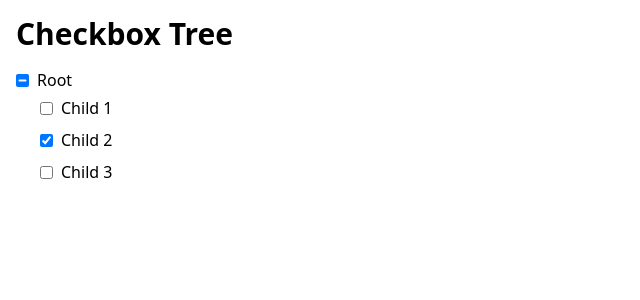
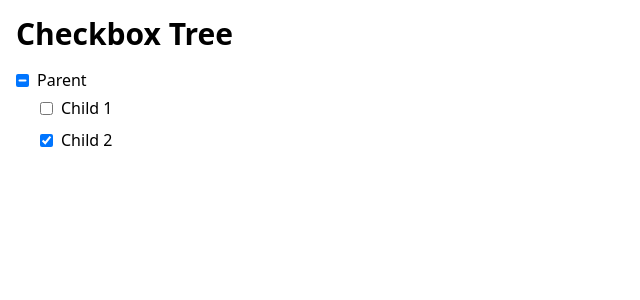
Before and after one commit to jhillgithub/checkbox-tree, a React (Vite) app: page / in a window 1280 px wide. Shown: the top 300 px of the page, without its empty margins (0-640 px from the left). Built offline with nearby package versions, Linux system fonts and the light colour scheme.

Commit message:
add fetch data hook

```diff
--- a/src/App.jsx
+++ b/src/App.jsx
@@ -1,16 +1,21 @@
 import React from "react";
 import { Tree } from "./components/Tree";
-
-const data = {
-  name: "Root",
-  children: [
-    { name: "Child 1" },
-    { name: "Child 2", checked: true },
-    { name: "Child 3" },
-  ],
-};
+import { useFetchData } from "./hooks/useFetchData";
 
 const App = () => {
+  const { loading, error, data } = useFetchData();
+  if (loading) {
+    return (
+      <div className="grid place-content-center text-3xl">Loading data...</div>
+    );
+  }
+  if (error) {
+    return (
+      <div className="grid place-content-center text-3xl">
+        Error loading data
+      </div>
+    );
+  }
   return (
     <div className="container mx-auto flex flex-col gap-4 p-4">
       <h1 className="text-3xl font-bold">Checkbox Tree</h1>
--- /dev/null
+++ b/src/hooks/useFetchData.ts
@@ -0,0 +1,15 @@
+/** @NOTE this is a mock for a hook that could
+ * use the fetch api to obtain data from a database or api.
+ * For now, this is just hardcoded with example data.
+ */
+export const useFetchData = () => {
+  const data = {
+    name: "Parent",
+    children: [{ name: "Child 1" }, { name: "Child 2", checked: true }],
+  };
+  return {
+    loading: false,
+    error: false,
+    data,
+  };
+};
```
